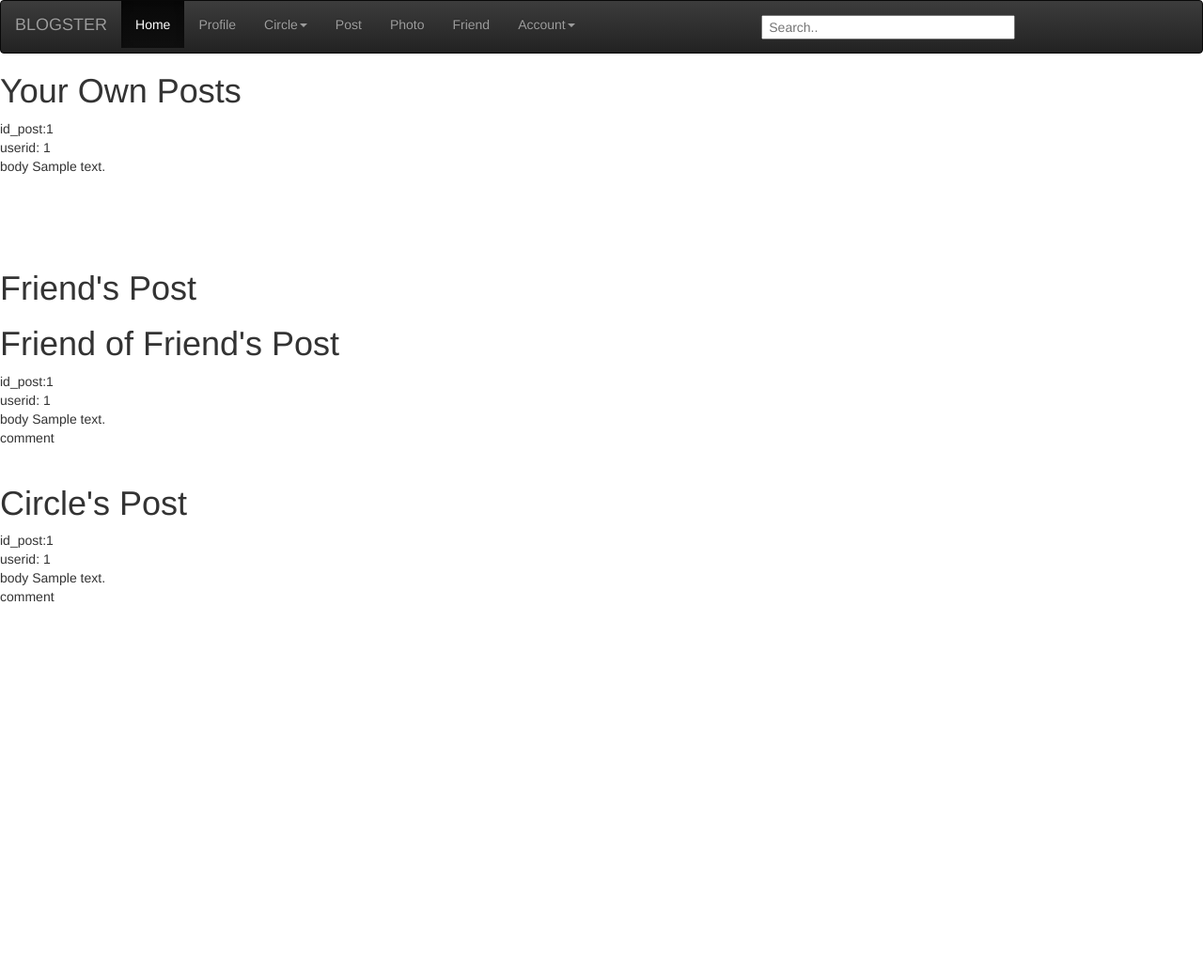
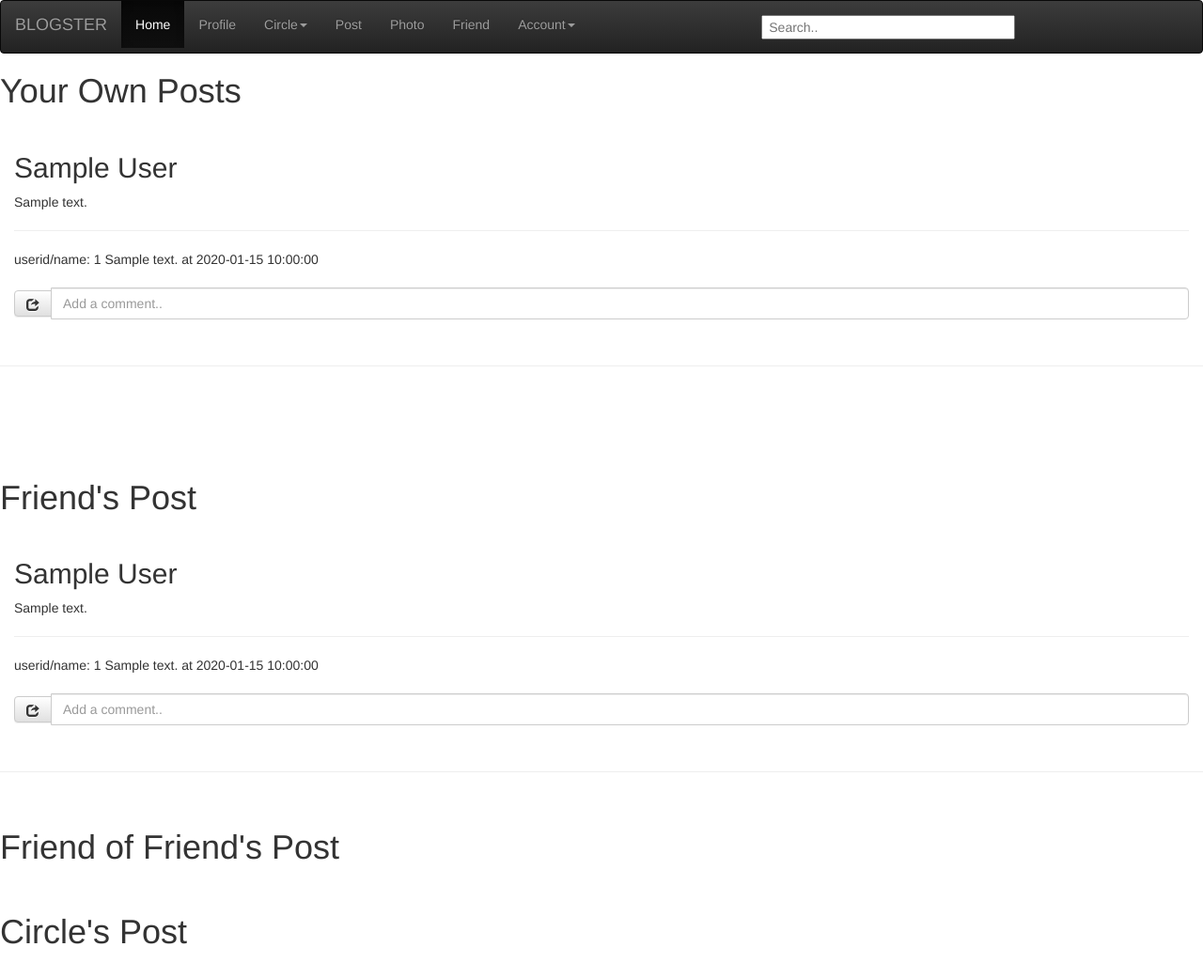
Before and after one commit to AntonyHwang/UCL-Database, a PHP site: page /postPage.php in a window 1280 px wide. Shown: the whole page at 94% size. Before the commit the page ends 641 px from the top, so only its background shows below. Run offline with PHP 8.4, Linux system fonts and the light colour scheme; the visitor is signed in with stand-in values (Sample User, id 1); tables that the repository leaves empty or names only in its code hold one stand-in row (values such as "Sample post"); some libraries are stand-ins or nearby versions.

Commit message:
displaying self and friends's post & adding comment

```diff
--- a/postPage.php
+++ b/postPage.php
@@ -1,53 +1,198 @@
 <?php
     require'includes/config.php';
     include_once('header.php');
+    if (isset($_GET['comment']) and $_GET['comment']!=null and isset($_GET['postid'])){
+        $userid = $_SESSION['id'];
+ //echo $_GET['body'];
+ $table = 'post_comment';
+ $body = $_GET['comment'];
+ $postid = $_GET['postid'];
+ $sql = "INSERT INTO ".$table."(id_comment,id_post, id_user,body)
+ VALUES (null, '$postid','$userid','$body')";
+ // if ($conn->query($sql) === TRUE) {
+ //  echo"New post created successfully<br>";
+ //  unset($_GET['body']);
+ // } else {
+ //  echo"Error:". $sql ."<br>". $conn->error;
+ // }
+  $stmt = $conn->query($sql);
+ if (!$stmt){
+  die('post failed');
+  }
+ else {
+ echo"New post created successfully<br>";
+ $_GET['body']=null;
+ unset($_GET['body']);
+ }
+}
 ?>
+
+
+<html>
+<style>
+
+.panel-body {
+ background-color:white;
+}
+
+</style>
+</html>
 
 <h1>Your Own Posts</h1>
 
-<?php
+ <?php
 $sql = "SELECT id_post, id_user, body FROM post WHERE id_user = ".$_SESSION["id"].' ORDER BY timestamp DESC';
+$sql2= "SELECT first_name,surname FROM user WHERE id_user = ".$_SESSION["id"].' ';
 $result = $conn->query($sql);
+$result2= $conn->query($sql2);
+while($row2 = $result2->fetch()) {
+    $username= $row2["first_name"]." ".$row2["surname"];
+}
+    while($row = $result->fetch()) {
+        $postid = $row["id_post"];
 
-    while($row = $result->fetch()) {
-        echo "id_post:" . $row["id_post"]. "</br> userid: " . $row["id_user"]. "</br>body " . $row["body"]. "<br>";
-		echo "</br></br>";
+        ?>
+
+        <div class="panel-body">
+        <h2>
+        <?php
+        echo $username;
+        ?>
+        </h2>
+        <paragraph>
+        <?php
+        echo $row["body"];
+        ?>
+        </paragraph>
+        <br>
+        <div class="clearfix"></div>
+        <hr>
+    <?php
+        //echo "id_post:" . $row["id_post"]. "</br> userid: " . $row["id_user"]. "</br>body " . $row["body"]. "<br>";
+        $com = "SELECT id_post, id_user,id_comment, body,timestamp FROM post_comment WHERE id_post = ". $row["id_post"].' ORDER BY timestamp DESC';
+        $res_com = $conn->query($com);
+        while($row = $res_com->fetch()){
+        echo "userid/name: " . $row["id_user"]. " " . $row["body"]. " at ".$row["timestamp"]."</br>";
+        }
+        echo "</br>";
+    ?>
+    <form  action = '#' method="get">
+    <div class="input-group">
+    <div class="input-group-btn">
+    <button class="btn btn-default"><i class="glyphicon glyphicon-share"></i></button>
+    </div>
+    <input type="hidden" name="postid" value="<?php echo $postid; ?>" />
+    <input type="text" name = 'comment' class="form-control" placeholder="Add a comment..">
+    </div>
+    </form>
+    </div>
+    <hr>
+    <?php
+    echo "</br></br>";
     }
-?>
+    ?>
+
+
+
+
 <br>
 <br>
 
 <h1>Friend's Post </h1>
 <?php
+    $friends=array();
+    $thisid = $_SESSION["id"];
+    $sql = "SELECT * FROM `friendship` WHERE `id_friend1` =".$thisid. " OR `id_friend2` =".$thisid;
+    $result = $conn->query($sql);
+    $list = [];
+    //get all friends
+    $array = $result->fetchAll();
+
+    foreach ($array as $value) {
+    if($value[1]==$value[0]){
+    countinue;
+    }
+    if($value[1]==$thisid){
+        $friend = $value[0];
+    }
+    else{
+        $friend = $value[1];
+        }
+
+    $sql = "SELECT * FROM `user` WHERE `id_user` =".$value[1];
+    $result = $conn->query($sql);
+        if ($result->rowCount() > 0) {
+        // output data of each row
+    while($row = $result->fetch(PDO::FETCH_ASSOC)) {
+
+        // echo $row['first_name'].' '.$row['surname'];
+        }
+    }
+
+    array_push($friends,$friend);
+    }
+?>
+<?php
+foreach ($friends as $current_id)
+{
+$sql = "SELECT id_post, id_user, body FROM post WHERE id_user = ".$current_id.' ORDER BY timestamp DESC';
+$result = $conn->query($sql);
+$sql2= "SELECT first_name,surname FROM user WHERE id_user = ".$current_id.' ';
+$result2= $conn->query($sql2);
+while($row2 = $result2->fetch()) {
+    $username= $row2["first_name"]." ".$row2["surname"];
+}
+    while($row = $result->fetch()) {
+        $postid = $row["id_post"];
+
+        ?>
+        <div class="panel-body">
+        <h2>
+        <?php
+        echo $username;
+        ?>
+        </h2>
+        <paragraph>
+        <?php
+        echo $row["body"];
+        ?>
+        </paragraph>
+        <div class="clearfix"></div>
+        <hr>
+    <?php
+        //echo "id_post:" . $row["id_post"]. "</br> userid: " . $row["id_user"]. "</br>body " . $row["body"]. "<br>";
+        $com = "SELECT id_post, id_user,id_comment, body,timestamp FROM post_comment WHERE id_post = ". $row["id_post"].' ORDER BY timestamp DESC';
+        $res_com = $conn->query($com);
+        while($row = $res_com->fetch()){
+        echo "userid/name: " . $row["id_user"]. " " . $row["body"]. " at ".$row["timestamp"]."</br>";
+        }
+        echo "</br>";
+    ?>
+
+        <form  action = '#' method="get">
+ <div class="input-group">
+   <div class="input-group-btn">
+   <button class="btn btn-default"><i class="glyphicon glyphicon-share"></i></button>
+   </div>
+   <input type="hidden" name="postid" value="<?php echo $postid; ?>" />
+   <input type="text" name = 'comment' class="form-control" placeholder="Add a comment..">
+ </div>
+ </form>
+
+        </div>
+        <hr>
+        <?php
+    }
+
+}
+
+?>
 
 
-    while($row = $result->fetch()) {
-        echo "id_post:" . $row["id_post"]. "</br> userid: " . $row["id_user"]. "</br>body " . $row["body"]. "<br>";
-		echo "comment";
-		echo "</br></br>";
-    }
-?>
 
+
+<br>
 <h1>Friend of Friend's Post </h1>
-<?php
-$sql = "SELECT id_post, id_user, body FROM post WHERE id_user = ".$_SESSION["id"].' ORDER BY timestamp DESC';
-$result = $conn->query($sql);
-
-    while($row = $result->fetch()) {
-        echo "id_post:" . $row["id_post"]. "</br> userid: " . $row["id_user"]. "</br>body " . $row["body"]. "<br>";
-		echo "comment";
-		echo "</br></br>";
-    }
-?>
-
+<br>
 <h1>Circle's Post </h1>
-<?php
-$sql = "SELECT id_post, id_user, body FROM post WHERE id_user = ".$_SESSION["id"].' ORDER BY timestamp DESC';
-$result = $conn->query($sql);
-
-    while($row = $result->fetch()) {
-        echo "id_post:" . $row["id_post"]. "</br> userid: " . $row["id_user"]. "</br>body " . $row["body"]. "<br>";
-		echo "comment";
-		echo "</br></br>";
-    }
-?>
+<br>
```
Also changed, not shown: 2 other files.
